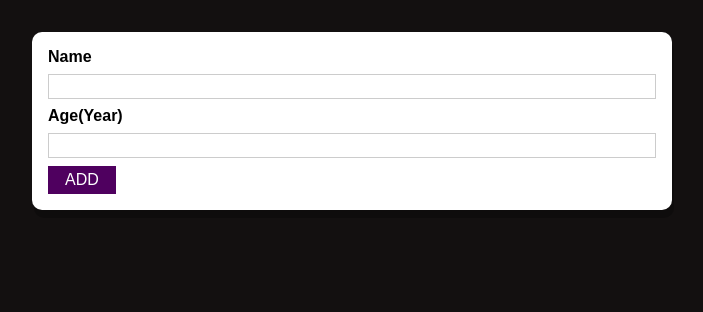
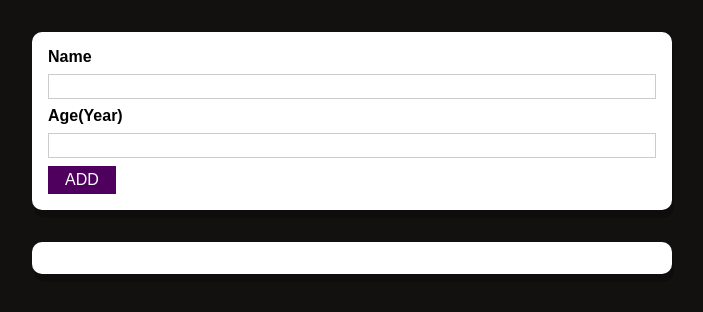
Before and after one commit to sushmabhapkar/notes_with_projectm3t4, a React (Create React App) app: page / in a window 1280 px wide. Shown: the top 312 px of the page, without its empty margins (288-991 px from the left). Built offline with nearby package versions, Linux system fonts and the light colour scheme.

Commit message:
m3 t4 video(07 adding userlist )

```diff
--- a/src/App.js
+++ b/src/App.js
@@ -1,11 +1,13 @@
 
 import './App.css';
 import AddUser from './Component/Users/AddUser';
+import UserList from './Component/Users/UserList';
 
 function App() {
   return (
     <div>
          <AddUser/>
+         <UserList users={[]}/>
     </div>
 
   );
--- /dev/null
+++ b/src/Component/Users/UserList.js
@@ -0,0 +1,19 @@
+import React from "react";
+import classes from './UserList.module.css';
+import Card from "../UI/Card";
+const UserList=(props)=>
+{
+    return(
+        <Card className={classes.users}>
+        <ul>
+            {props.users.map=((user)=>(
+            <li>
+                {user.name}
+                ({user.age}Years old)
+            </li>
+            ))}
+        </ul>
+        </Card>
+    );
+}
+  export default UserList;
--- /dev/null
+++ b/src/Component/Users/UserList.module.css
@@ -0,0 +1,16 @@
+.users {
+    margin: 2rem auto;
+    width: 90%;
+    max-width: 40rem;
+  }
+
+  .users ul {
+    list-style: none;
+    padding: 1rem;
+  }
+
+  .users li {
+    border: 1px solid #ccc;
+    margin: 0.5rem 0;
+    padding: 0.5rem;
+  }
```
